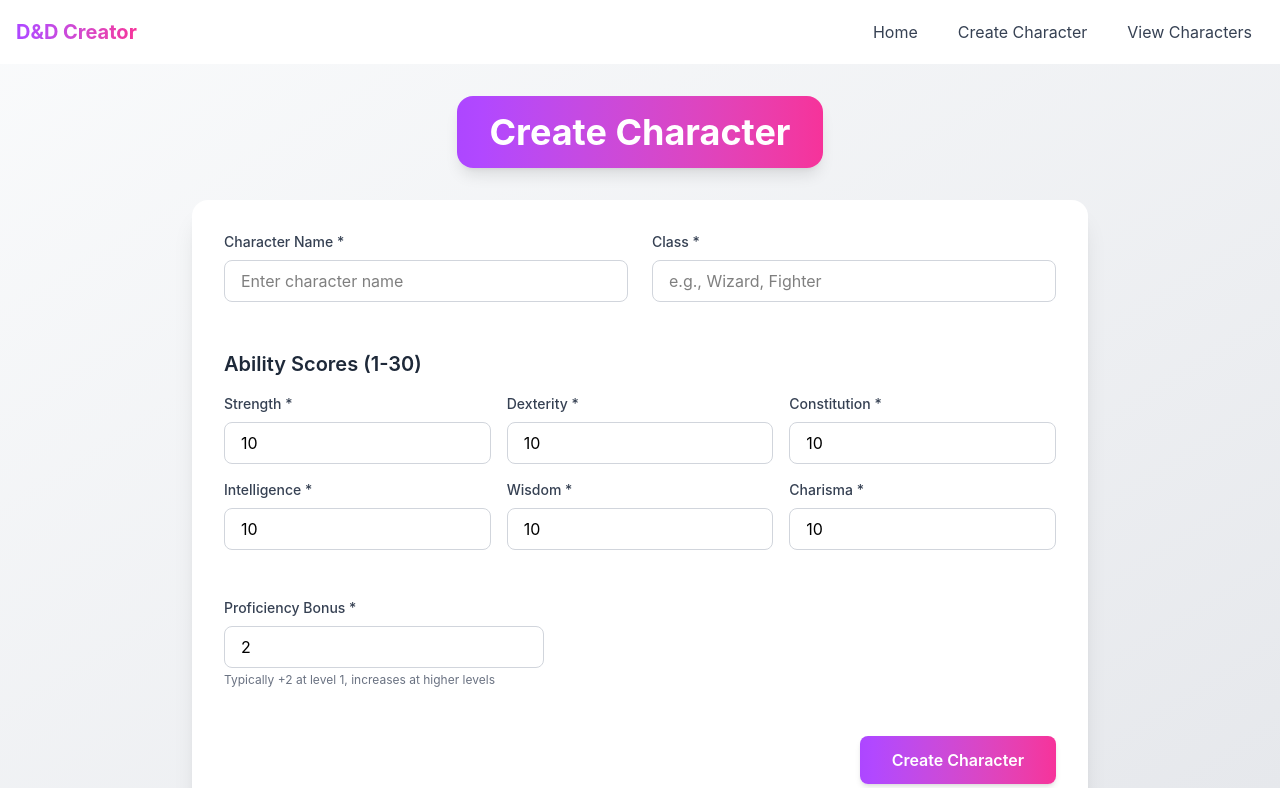
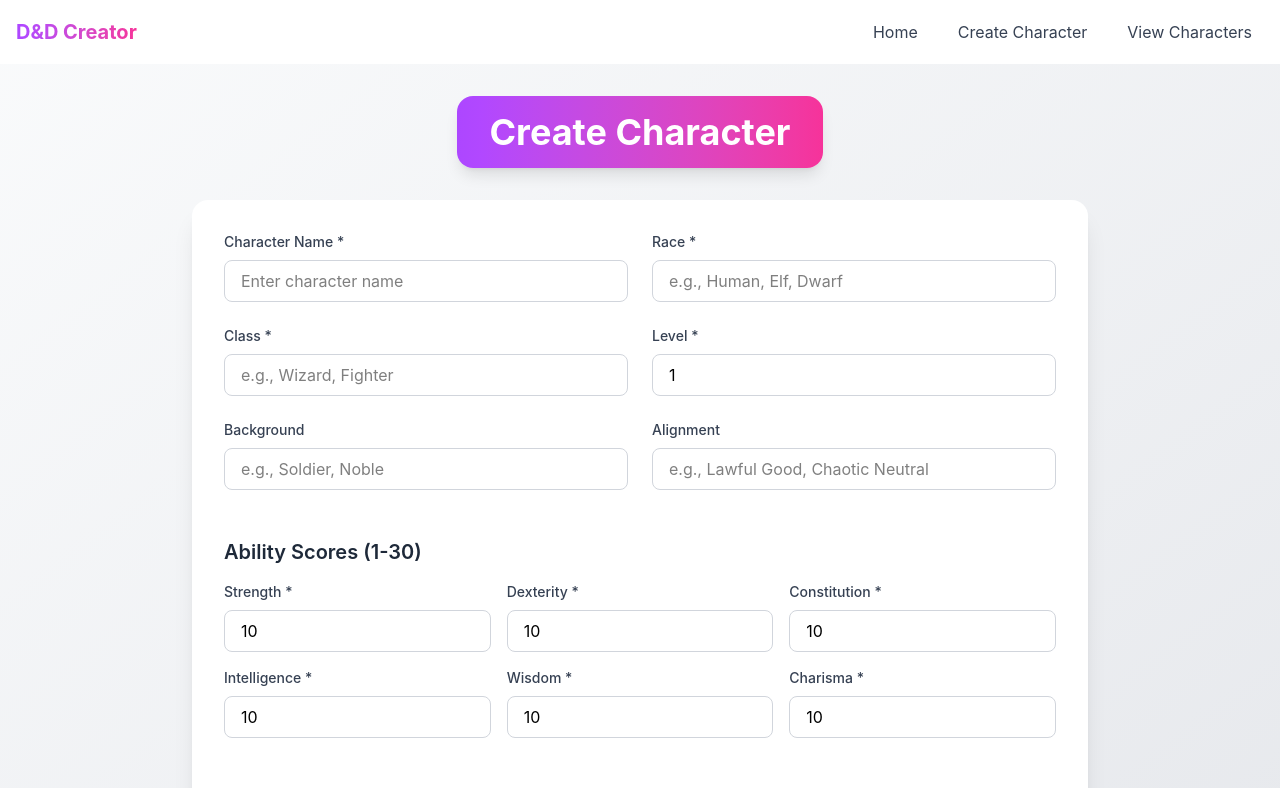
Before and after one commit to Itstherealmeokay/DnD-Project-Thing, a React (Vite) app in the folder dnd-frontend/: page /create in a window 1280 px wide. Shown: the top 788 px of the page. Built offline with nearby package versions, Linux system fonts and the light colour scheme.

Commit message:
Bugfix for chaaracter creation

```diff
--- a/dnd-frontend/src/pages/CreateCharacter.jsx
+++ b/dnd-frontend/src/pages/CreateCharacter.jsx
@@ -85,7 +85,7 @@ const CreateCharacter = () => {
         )}
 
         <form onSubmit={handleSubmit} className="space-y-6">
-          {/* Your existing form fields */}
+          {/* Basic Information */}
           <div className="grid grid-cols-1 md:grid-cols-2 gap-6">
             <div>
               <label className="block text-sm font-medium text-gray-700 mb-2">
@@ -102,7 +102,21 @@ const CreateCharacter = () => {
               />
             </div>
 
-            {/* ... rest of your form fields ... */}
+            <div>
+              <label className="block text-sm font-medium text-gray-700 mb-2">
+                Race *
+              </label>
+              <input
+                type="text"
+                name="race"
+                value={newCharacter.race}
+                onChange={handleChange}
+                required
+                className="w-full px-4 py-2 border border-gray-300 rounded-lg focus:ring-2 focus:ring-purple-500 focus:border-transparent"
+                placeholder="e.g., Human, Elf, Dwarf"
+              />
+            </div>
+
             <div>
               <label className="block text-sm font-medium text-gray-700 mb-2">
                 Class *
@@ -118,7 +132,49 @@ const CreateCharacter = () => {
               />
             </div>
 
-            {/* Add all your other form fields here */}
+            <div>
+              <label className="block text-sm font-medium text-gray-700 mb-2">
+                Level *
+              </label>
+              <input
+                type="number"
+                name="level"
+                value={newCharacter.level}
+                onChange={handleChange}
+                min="1"
+                max="20"
+                required
+                className="w-full px-4 py-2 border border-gray-300 rounded-lg focus:ring-2 focus:ring-purple-500 focus:border-transparent"
+              />
+            </div>
+
+            <div>
+              <label className="block text-sm font-medium text-gray-700 mb-2">
+                Background
+              </label>
+              <input
+                type="text"
+                name="background"
+                value={newCharacter.background}
+                onChange={handleChange}
+                className="w-full px-4 py-2 border border-gray-300 rounded-lg focus:ring-2 focus:ring-purple-500 focus:border-transparent"
+                placeholder="e.g., Soldier, Noble"
+              />
+            </div>
+
+            <div>
+              <label className="block text-sm font-medium text-gray-700 mb-2">
+                Alignment
+              </label>
+              <input
+                type="text"
+                name="alignment"
+                value={newCharacter.alignment}
+                onChange={handleChange}
+                className="w-full px-4 py-2 border border-gray-300 rounded-lg focus:ring-2 focus:ring-purple-500 focus:border-transparent"
+                placeholder="e.g., Lawful Good, Chaotic Neutral"
+              />
+            </div>
           </div>
 
           {/* Ability Scores */}
```
